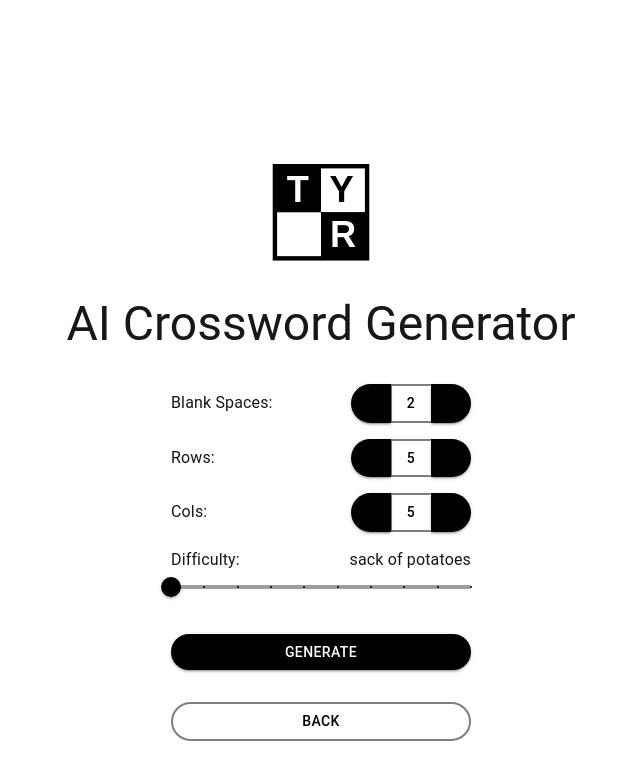
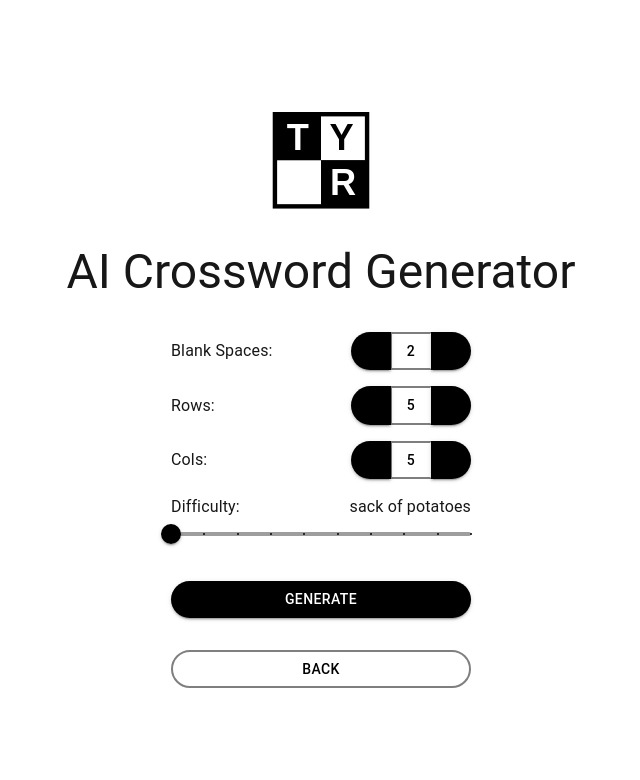
Before and after one commit to triviere19/crossword, a Next.js app: page /admin/generator in a window 1280 px wide. Shown: the top 780 px of the page, without its empty margins (319-959 px from the left). Built offline with nearby package versions, Linux system fonts and the light colour scheme; no server answers; some icons are missing.

Commit message:
css tweaks

```diff
--- a/src/app/admin/generator/page.tsx
+++ b/src/app/admin/generator/page.tsx
@@ -13,9 +13,6 @@ export default async function Generator() {
             <main className={styles.main}>
                 <CrosswordGenerator/>
             </main>
-            <footer className={styles.footer}>
-
-            </footer>
         </div>
     );
 }
--- a/src/app/admin/home/page.tsx
+++ b/src/app/admin/home/page.tsx
@@ -28,9 +28,6 @@ export default async function Admin() {
                     </div>
                 </div>
             </main>
-            <footer className={styles.footer}>
-
-            </footer>
         </div>
     );
 }
--- a/src/app/page.module.css
+++ b/src/app/page.module.css
@@ -7,12 +7,9 @@
   --button-secondary-hover: #f2f2f2;
 
   display: grid;
-  grid-template-rows: 20px 1fr 20px;
   align-items: center;
   justify-items: center;
   min-height: 100svh;
-  padding: 80px;
-  gap: 64px;
   font-family: var(--font-geist-sans);
 }
 
@@ -31,7 +28,6 @@
   display: flex;
   flex-direction: column;
   gap: 32px;
-  grid-row-start: 2;
 }
 
 .main ol {
```
